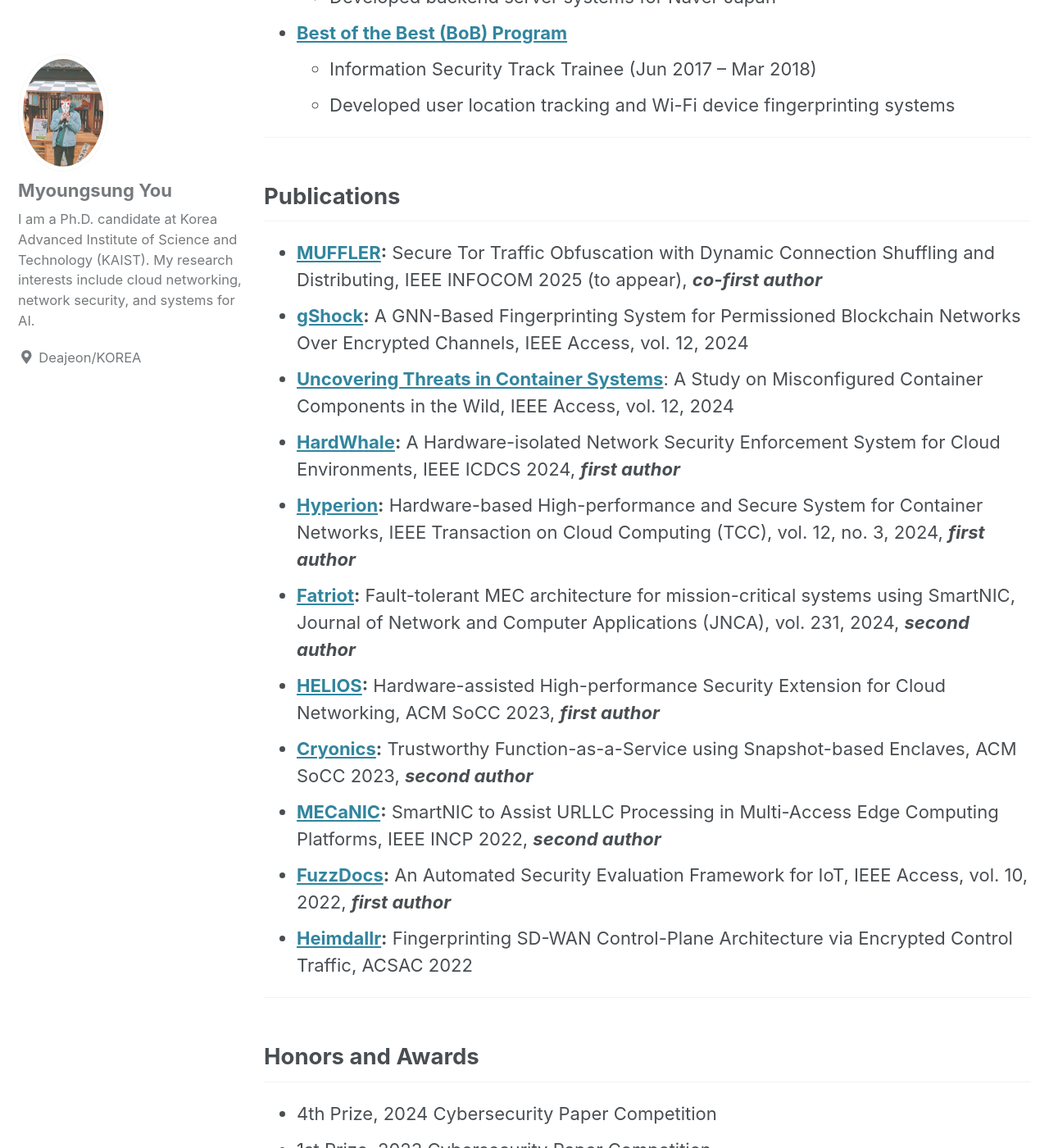
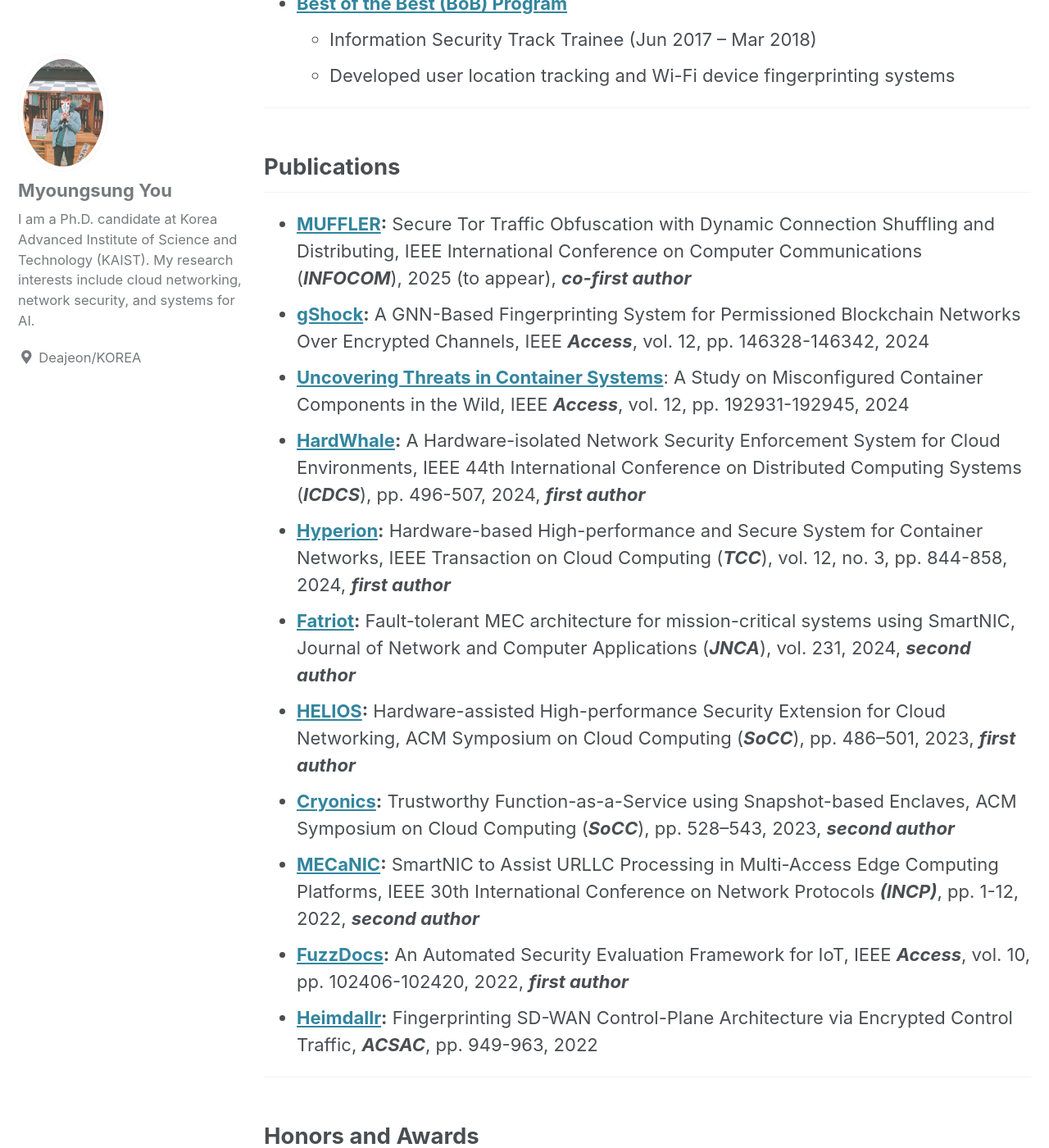
Before and after one commit to Famous7/famous7.github.io, a Jekyll site: the page built from _posts/2018-05-20-cv.md, in a window 1280 px wide and 1400 px high, scrolled down 2400 px. Shown: the whole window at 82% size. Built offline with Jekyll 4.4.1, drawn with Linux system fonts in a browser that asks for light colours; cached includes are drawn as plain includes; nearby versions of some CDN libraries; our own code applies the rules of GitHub Pages for plain Markdown files; some of the changed text lies outside the part shown.

Commit message:
Update 2018-05-20-cv.md

```diff
--- a/_posts/2018-05-20-cv.md
+++ b/_posts/2018-05-20-cv.md
@@ -15,8 +15,9 @@ permalink: /portfolio/
 
 - **Contact:** +82-10-2716-5602
 - **Email:** famous77@kaist.ac.kr
-- **Google Scholar:** [Link](https://scholar.google.com/citations?hl=ko&user=zfB3C4kAAAAJ)
-- **Linked_in:** [Link](https://www.linkedin.com/in/myoungsung-you-706124147/)
+- **Google Scholar**: [Link](https://scholar.google.com/citations?hl=ko&user=zfB3C4kAAAAJ)
+- **Linked_in**: [Link](https://www.linkedin.com/in/myoungsung-you-706124147/)
+
 ---
 
 ## Objective
@@ -54,17 +55,17 @@ I am a researcher committed to pioneering advancements in cloud networking throu
 ---
 
 ## Publications
-- **[MUFFLER](https://infocom2025.ieee-infocom.org/program/accepted-paper-list-main-conference):** Secure Tor Traffic Obfuscation with Dynamic Connection Shuffling and Distributing, IEEE INFOCOM 2025 (to appear), ***co-first author***
-- **[gShock](https://ieeexplore.ieee.org/abstract/document/10697129):** A GNN-Based Fingerprinting System for Permissioned Blockchain Networks Over Encrypted Channels, IEEE Access, vol. 12, 2024
-- **[Uncovering Threats in Container Systems](https://ieeexplore.ieee.org/abstract/document/10788674)**: A Study on Misconfigured Container Components in the Wild, IEEE Access, vol. 12, 2024
-- **[HardWhale](https://ieeexplore.ieee.org/abstract/document/10630989):** A Hardware-isolated Network Security Enforcement System for Cloud Environments, IEEE ICDCS 2024, ***first author***
-- **[Hyperion](https://ieeexplore.ieee.org/abstract/document/10535194):** Hardware-based High-performance and Secure System for Container Networks, IEEE Transaction on Cloud Computing (TCC), vol. 12, no. 3, 2024, ***first author***
-- **[Fatriot](https://www.sciencedirect.com/science/article/abs/pii/S1084804524001553):** Fault-tolerant MEC architecture for mission-critical systems using SmartNIC, Journal of Network and Computer Applications (JNCA), vol. 231, 2024, ***second author***
-- **[HELIOS](https://dl.acm.org/doi/abs/10.1145/3620678.3624786):** Hardware-assisted High-performance Security Extension for Cloud Networking, ACM SoCC 2023, ***first author***
-- **[Cryonics](https://dl.acm.org/doi/abs/10.1145/3620678.3624789):** Trustworthy Function-as-a-Service using Snapshot-based Enclaves, ACM SoCC 2023,  ***second author***
-- **[MECaNIC](https://ieeexplore.ieee.org/abstract/document/9940263):** SmartNIC to Assist URLLC Processing in Multi-Access Edge Computing Platforms, IEEE INCP 2022, ***second author***
-- **[FuzzDocs](https://ieeexplore.ieee.org/abstract/document/9895405):** An Automated Security Evaluation Framework for IoT, IEEE Access, vol. 10, 2022, ***first author***
-- **[Heimdallr](https://dl.acm.org/doi/abs/10.1145/3564625.3564642):** Fingerprinting SD-WAN Control-Plane Architecture via Encrypted Control Traffic, ACSAC 2022
+- **[MUFFLER](https://infocom2025.ieee-infocom.org/program/accepted-paper-list-main-conference):** Secure Tor Traffic Obfuscation with Dynamic Connection Shuffling and Distributing, IEEE International Conference on Computer Communications (***INFOCOM***), 2025 (to appear), ***co-first author***
+- **[gShock](https://ieeexplore.ieee.org/abstract/document/10697129):** A GNN-Based Fingerprinting System for Permissioned Blockchain Networks Over Encrypted Channels, IEEE ***Access***, vol. 12, pp. 146328-146342, 2024
+- **[Uncovering Threats in Container Systems](https://ieeexplore.ieee.org/abstract/document/10788674)**: A Study on Misconfigured Container Components in the Wild, IEEE ***Access***, vol. 12, pp. 192931-192945, 2024
+- **[HardWhale](https://ieeexplore.ieee.org/abstract/document/10630989):** A Hardware-isolated Network Security Enforcement System for Cloud Environments, IEEE 44th International Conference on Distributed Computing Systems (***ICDCS***), pp. 496-507, 2024, ***first author***
+- **[Hyperion](https://ieeexplore.ieee.org/abstract/document/10535194):** Hardware-based High-performance and Secure System for Container Networks, IEEE Transaction on Cloud Computing (***TCC***), vol. 12, no. 3, pp. 844-858, 2024, ***first author***
+- **[Fatriot](https://www.sciencedirect.com/science/article/abs/pii/S1084804524001553):** Fault-tolerant MEC architecture for mission-critical systems using SmartNIC, Journal of Network and Computer Applications (***JNCA***), vol. 231, 2024, ***second author***
+- **[HELIOS](https://dl.acm.org/doi/abs/10.1145/3620678.3624786):** Hardware-assisted High-performance Security Extension for Cloud Networking, ACM Symposium on Cloud Computing (***SoCC***), pp. 486–501, 2023, ***first author***
+- **[Cryonics](https://dl.acm.org/doi/abs/10.1145/3620678.3624789):** Trustworthy Function-as-a-Service using Snapshot-based Enclaves, ACM Symposium on Cloud Computing (***SoCC***), pp. 528–543, 2023,  ***second author***
+- **[MECaNIC](https://ieeexplore.ieee.org/abstract/document/9940263):** SmartNIC to Assist URLLC Processing in Multi-Access Edge Computing Platforms, IEEE 30th International Conference on Network Protocols ***(INCP)***, pp. 1-12, 2022, ***second author***
+- **[FuzzDocs](https://ieeexplore.ieee.org/abstract/document/9895405):** An Automated Security Evaluation Framework for IoT, IEEE ***Access***, vol. 10, pp. 102406-102420, 2022, ***first author***
+- **[Heimdallr](https://dl.acm.org/doi/abs/10.1145/3564625.3564642):** Fingerprinting SD-WAN Control-Plane Architecture via Encrypted Control Traffic, ***ACSAC***, pp. 949-963, 2022
 
 ---
 
```
